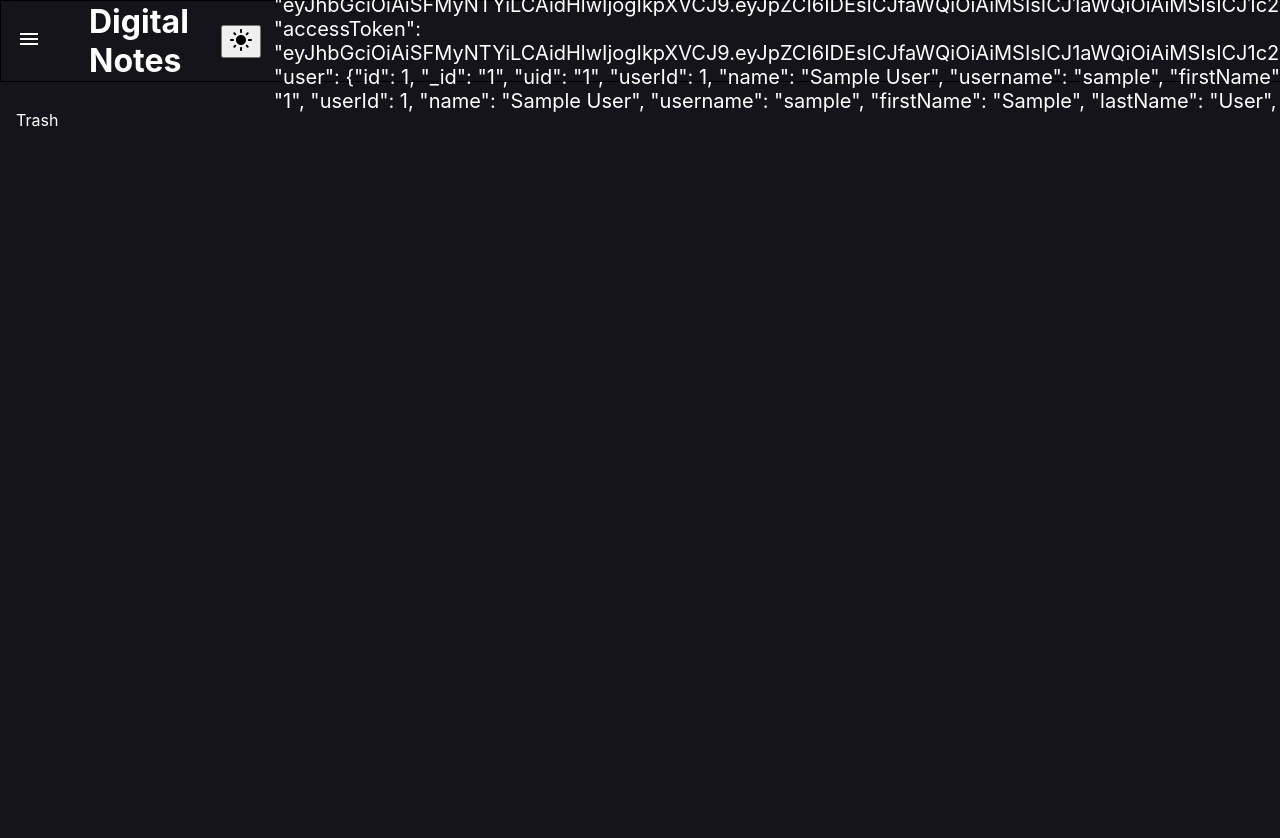
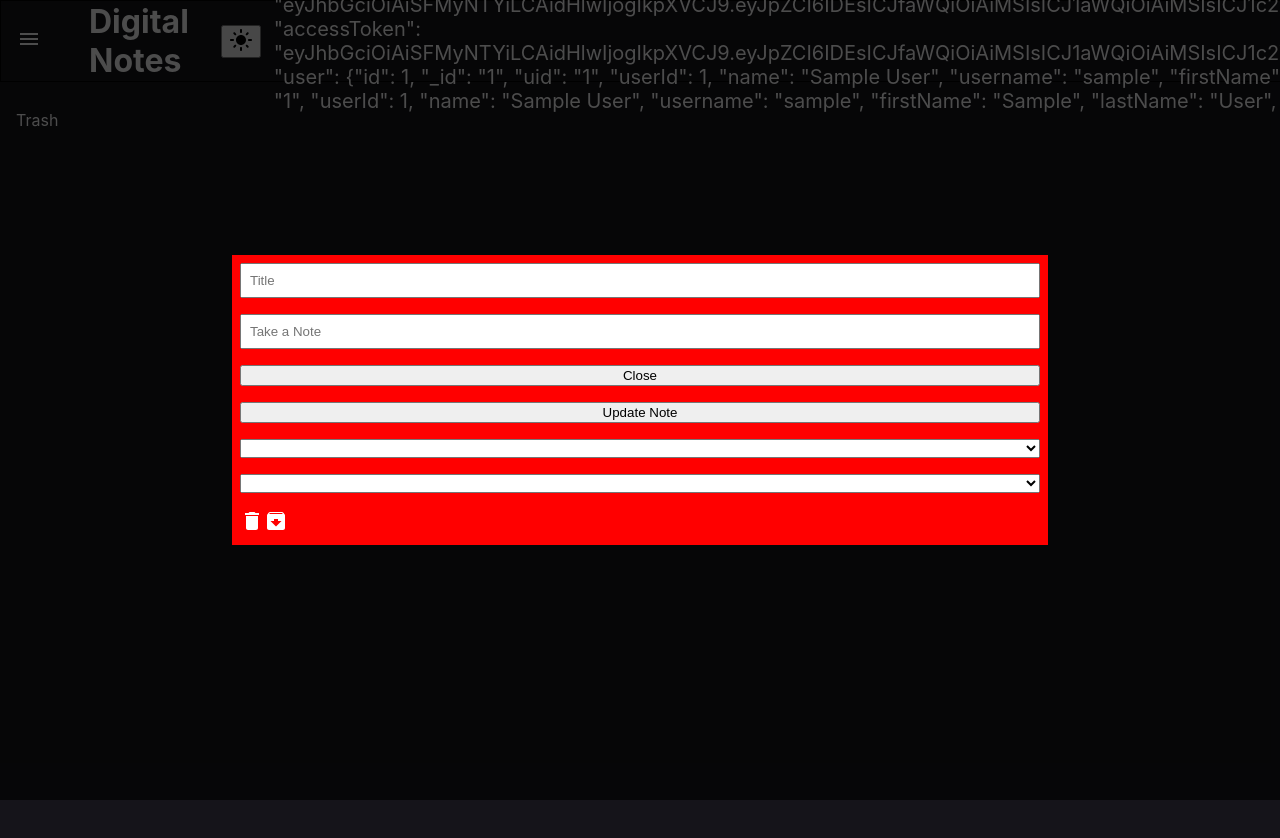
Before and after one commit to abhijeetekad/digi-notes, a React (Create React App) app: page /mainpage/trash in a window 1280 px wide. Shown: the top 838 px of the page. Built offline with nearby package versions, Linux system fonts and the light colour scheme; sample sign-in values are in the browser's storage; what miragejs would draw is missing.

Commit message:
feat: edit modal

```diff
--- /dev/null
+++ b/src/Components/Modal/Modal.css
@@ -0,0 +1,42 @@
+.update-note-container {
+  top: 0;
+  left: 0;
+  bottom: 0;
+  right: 0;
+  width: 100vw;
+  height: 100%;
+  position: fixed;
+  background-color: rgba(0, 0, 0, 0.7);
+  display: flex;
+  align-items: center;
+  justify-content: center;
+  z-index: 10;
+}
+.modal-title {
+  position: absolute;
+  top: 62px;
+  width: 80%;
+  font-size: 1.5rem;
+  padding: 0.4rem;
+  margin: 5px 7px;
+  background-color: transparent;
+  outline: none;
+  border: none;
+  color: "grey";
+}
+.modal-section {
+  position: relative;
+  max-width: max-content;
+  border-radius: 7px;
+}
+.form-catageory2 {
+  background-color: red;
+  width: 50rem;
+  display: flex;
+  flex-direction: column;
+  gap: 1rem;
+  padding: 0.5rem;
+}
+.form-input2 {
+  padding: 0.5rem;
+}
--- /dev/null
+++ b/src/Components/Modal/Modal.jsx
@@ -0,0 +1,175 @@
+import React from "react";
+import { useAuth } from "../../Contexts/Auth-context";
+import { useNote } from "../../Contexts/Note-context";
+import "./Modal.css";
+import moment from "moment";
+import PushPinIcon from "@mui/icons-material/PushPin";
+import DeleteIcon from "@mui/icons-material/Delete";
+import ArchiveIcon from "@mui/icons-material/Archive";
+
+const Modal = ({
+  currentNote,
+  setIsModal,
+  isModal,
+  updatedNote,
+  setUpdatedNote,
+}) => {
+  const { updateNoteHandler } = useNote();
+  const { auth } = useAuth();
+  // const { _id } = currentNote;
+  console.log(updatedNote);
+  return (
+    <div>
+      <div className="update-note-container">
+        <div className="modal-section">
+          <div className="form-catageory2">
+            <input
+              className="form-input2"
+              name="title"
+              placeholder="Title"
+              // value={updatedNote.title}
+              onChange={(e) =>
+                setUpdatedNote({ ...updatedNote, title: e.target.value })
+              }
+            />
+
+            <input
+              name="description"
+              className="form-input2"
+              placeholder="Take a Note"
+              // value={updatedNote.descreption}
+              onChange={(e) =>
+                setUpdatedNote({
+                  ...updatedNote,
+                  descreption: e.target.value,
+                })
+              }
+            />
+          </div>
+
+          <div className="form-catageory2">
+            <button className="formBtn2" onClick={() => setIsModal(false)}>
+              Close
+            </button>
+            <button
+              className="formBtn2"
+              onClick={() => {
+                addNoteHandler(auth.authToken);
+              }}
+            >
+              Update Note
+            </button>
+          </div>
+
+          <div className="form-catageory2">
+            <select
+              onChange={(e) =>
+                setUpdatedNote({
+                  ...updatedNote,
+                  label: e.target.value,
+                })
+              }
+              required
+              className="form-details2"
+            >
+              {/* {noteState.label.map((item) => (
+                <option required value={item}>
+                  {item}
+                </option>
+              ))} */}
+            </select>
+            <select
+              onChange={(e) =>
+                setUpdatedNote({
+                  ...updatedNote,
+                  priority: e.target.value,
+                })
+              }
+              required
+              className="form-details2"
+            >
+              {/* {noteState.priority.map((item) => (
+                <option required value={item}>
+                  {item}
+                </option>
+              ))} */}
+            </select>
+            <div className="note-footer2">
+              {/* {moment(createdAt).format("DD/MM/YYYY, h:mm a")} */}
+              {/* <span onClick={() => setIsModal((modal) => !modal)}>
+                <EditIcon />
+              </span> */}
+              <span
+                onClick={() =>
+                  updateNoteHandler(
+                    _id,
+                    { ...updateNoteHandler, trashNotes: true },
+                    auth.authToken
+                  )
+                }
+                className="delete-icon2"
+              >
+                <DeleteIcon />
+              </span>
+
+              <span
+                onClick={() =>
+                  archiveNoteHandler(_id, updatedNote, auth.authToken)
+                }
+                className="archive-icon2"
+              >
+                <ArchiveIcon />
+              </span>
+              {/* <div className="ColorLensIcon">
+            <span
+              style={{ color: "black" }}
+              onClick={() => paletteModel((showPalette) => !showPalette)}
+            >
+              <ColorLensIcon />
+            </span>
+            <div className="palette">
+              {showPalette && (
+                <div className="colorPalette">
+                  <button
+                    onClick={() => updateColor("red")}
+                    style={{ backgroundColor: "red" }}
+                    className="colorPaletteBtn"
+                  ></button>
+                  <button
+                    onClick={() => updateColor("violet")}
+                    style={{ backgroundColor: "violet" }}
+                    className="colorPaletteBtn"
+                  ></button>
+                  <button
+                    onClick={() => updateColor("yellow")}
+                    style={{ backgroundColor: "yellow" }}
+                    className="colorPaletteBtn"
+                  ></button>
+                  <button
+                    onClick={() => updateColor("blue")}
+                    style={{ backgroundColor: "blue" }}
+                    className="colorPaletteBtn"
+                  ></button>
+                  <button
+                    onClick={() => updateColor("orange")}
+                    style={{ backgroundColor: "orange" }}
+                    className="colorPaletteBtn"
+                  ></button>
+                  <button
+                    onClick={() => updateColor("green")}
+                    style={{ backgroundColor: "green" }}
+                    className="colorPaletteBtn"
+                  ></button>
+                </div>
+              )}
+            </div>
+          </div> */}
+            </div>
+          </div>
+        </div>
+      </div>
+    </div>
+  );
+};
+
+export { Modal };
--- a/src/Components/Note/Note.jsx
+++ b/src/Components/Note/Note.jsx
@@ -7,6 +7,8 @@ import "./Note.css";
 import { useNote } from "../../Contexts/Note-context";
 import { useAuth } from "../../Contexts/Auth-context";
 import ColorLensIcon from "@mui/icons-material/ColorLens";
+import { Modal } from "@mui/material";
+import EditIcon from "@mui/icons-material/Edit";
 
 function Note({ note }) {
   const { auth } = useAuth();
@@ -14,37 +16,50 @@ function Note({ note }) {
     title,
     descreption,
     notePinned,
-    _id,
+    // _id,
     tags,
     createdAt,
     selectedLabel,
     selectedPriority,
     noteColor,
+    setNoteList,
   } = note;
-  console.log("noteColor", noteColor);
+
   const { updateNoteHandler, archiveNoteHandler, dispatchNote } = useNote();
   const { updatedNote, setUpdatedNote } = useState(note);
+  const [isModal, setIsModal] = useState(false);
 
-  const [showPalette, setShowPallete] = useState(false);
-  const paletteModel = () => {
-    setShowPallete(!showPalette);
-  };
-  const updateColor = (color) => {
-    dispatchNote({ type: "NOTE_COLOR", payload: color });
-  };
+  // const [showPalette, setShowPallete] = useState(false);
+  // const paletteModel = () => {
+  //   setShowPallete(!showPalette);
+  // };
+  // const updateColor = (color) => {
+  //   dispatchNote({ type: "NOTE_COLOR", payload: color });
+  // };
+
   return (
     <div>
       <div style={{ backgroundColor: `${noteColor}` }} className="note-card">
+        {isModal && (
+          <Modal
+            currentNote={note}
+            setIsModal={setIsModal}
+            isModal={isModal}
+            updatedNote={updatedNote}
+            setUpdatedNote={setUpdatedNote}
+          />
+        )}
+
         <span className="delete-icon">
           <div
             style={{ color: notePinned ? "black" : "white" }}
-            onClick={() => {
-              updateNoteHandler(
-                _id,
-                { ...updatedNote, notePinned: !notePinned },
-                auth.authToken
-              );
-            }}
+            // onClick={() => {
+            //   updateNoteHandler(
+            //     _id,
+            //     { ...updatedNote, notePinned: !notePinned },
+            //     auth.authToken
+            //   );
+            // }}
           >
             <PushPinIcon />
           </div>
@@ -59,22 +74,24 @@ function Note({ note }) {
 
         <div className="note-footer">
           {moment(createdAt).format("DD/MM/YYYY, h:mm a")}
-
+          <span onClick={() => setIsModal((modal) => !modal)}>
+            <EditIcon />
+          </span>
           <span
-            onClick={() =>
-              updateNoteHandler(
-                _id,
-                { ...updateNoteHandler, trashNotes: true },
-                auth.authToken
-              )
-            }
+            // onClick={() =>
+            //   updateNoteHandler(
+            //     _id,
+            //     { ...updateNoteHandler, trashNotes: true },
+            //     auth.authToken
+            //   )
+            // }
             className="delete-icon"
           >
             <DeleteIcon />
           </span>
 
           <span
-            onClick={() => archiveNoteHandler(_id, updatedNote, auth.authToken)}
+            // onClick={() => archiveNoteHandler(_id, updatedNote, auth.authToken)}
             className="archive-icon"
           >
             <ArchiveIcon />
--- a/src/Pages/MainPage/MainPage.jsx
+++ b/src/Pages/MainPage/MainPage.jsx
@@ -1,3 +1,4 @@
+import { Modal } from "../../Components/Modal/Modal";
 import React from "react";
 
 import { Footer } from "../../Components/Footer/Footer";
@@ -14,6 +15,7 @@ function MainPage({ page }) {
         <nav>
           <NavBar />
         </nav>
+        <Modal />
         <main>
           <div className="mainPageContent">
             <div>
```
